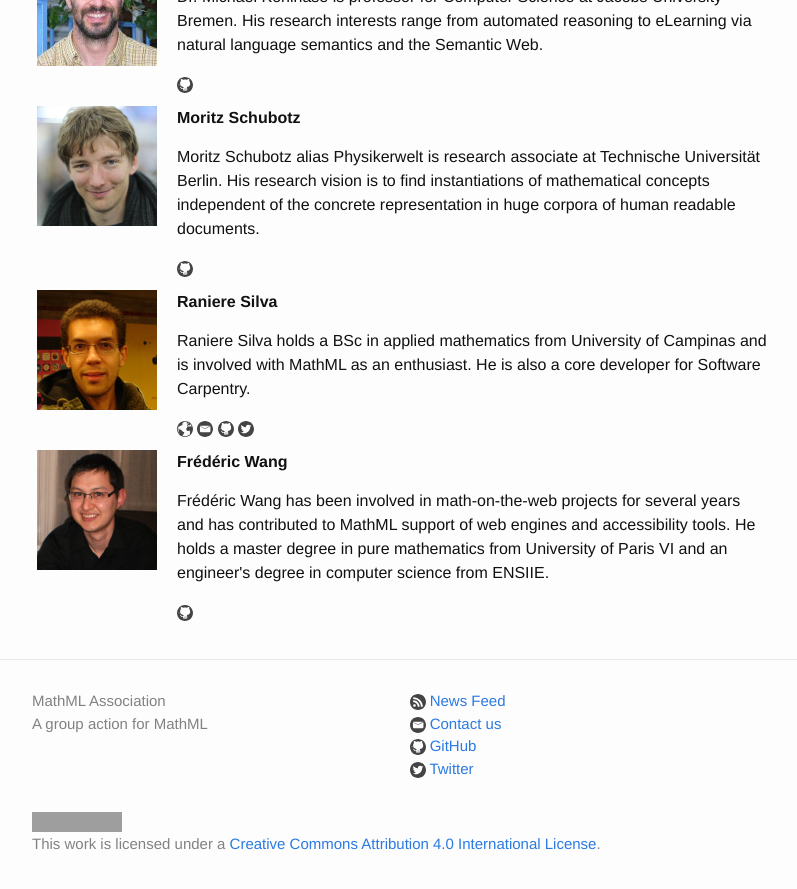
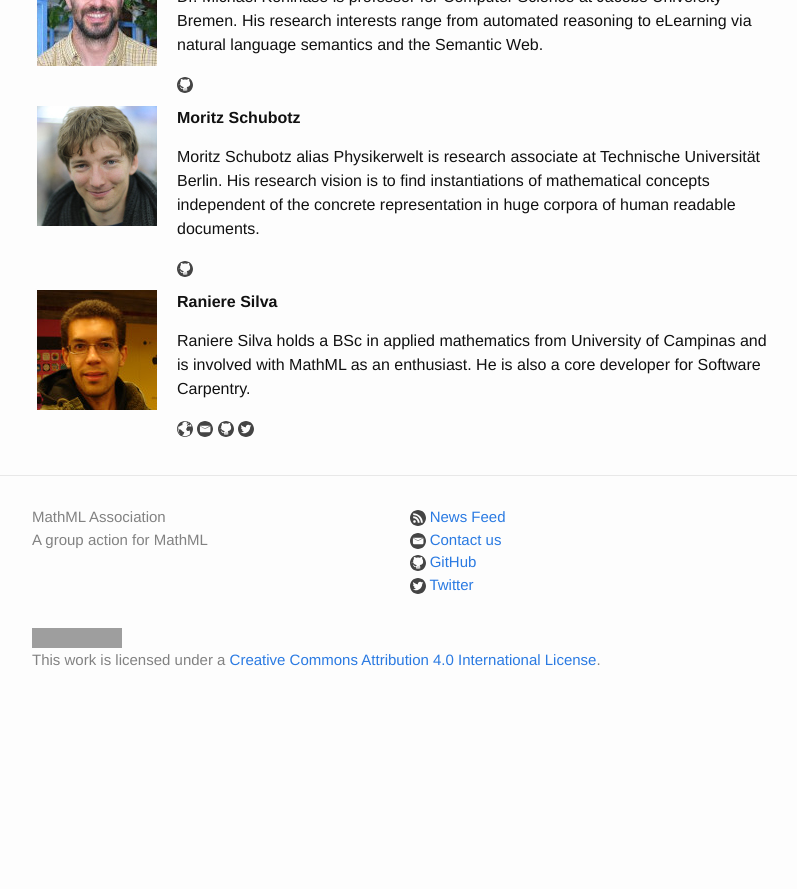
Before and after one commit to MathML/website, a Jekyll site: the page built from people/directors.md, in a window 1280 px wide and 900 px high, scrolled down 663 px. Shown: the top 889 px of the window, without its empty margins (238-1035 px from the left). Built offline with Jekyll 4.4.1, drawn with Linux system fonts in a browser that asks for light colours; after the commit the page ends 1379 px from its top, so only the background shows below that; grey boxes are pictures that could not be loaded.

Commit message:
Update list of directors & officers.

```diff
--- a/people/directors.md
+++ b/people/directors.md
@@ -30,13 +30,6 @@ directors:
   github: r-gaia-cs
   twitter: rgaiacs
   website: http://rgaiacs.com
-- name: Frédéric Wang
-  description: Frédéric Wang has been involved in math-on-the-web projects for several years and has contributed to MathML support of web engines and accessibility tools. He holds a master degree in pure mathematics from University of Paris VI and an engineer's degree in computer science from ENSIIE.
-  photo: img/people/wang.frederic.jpg
-  email:
-  github: fred-wang
-  twitter:
-  website:
 ---
 
 {% for people in page.directors %}
```
Also changed, not shown: people/officers.md (+0 -3 lines).
